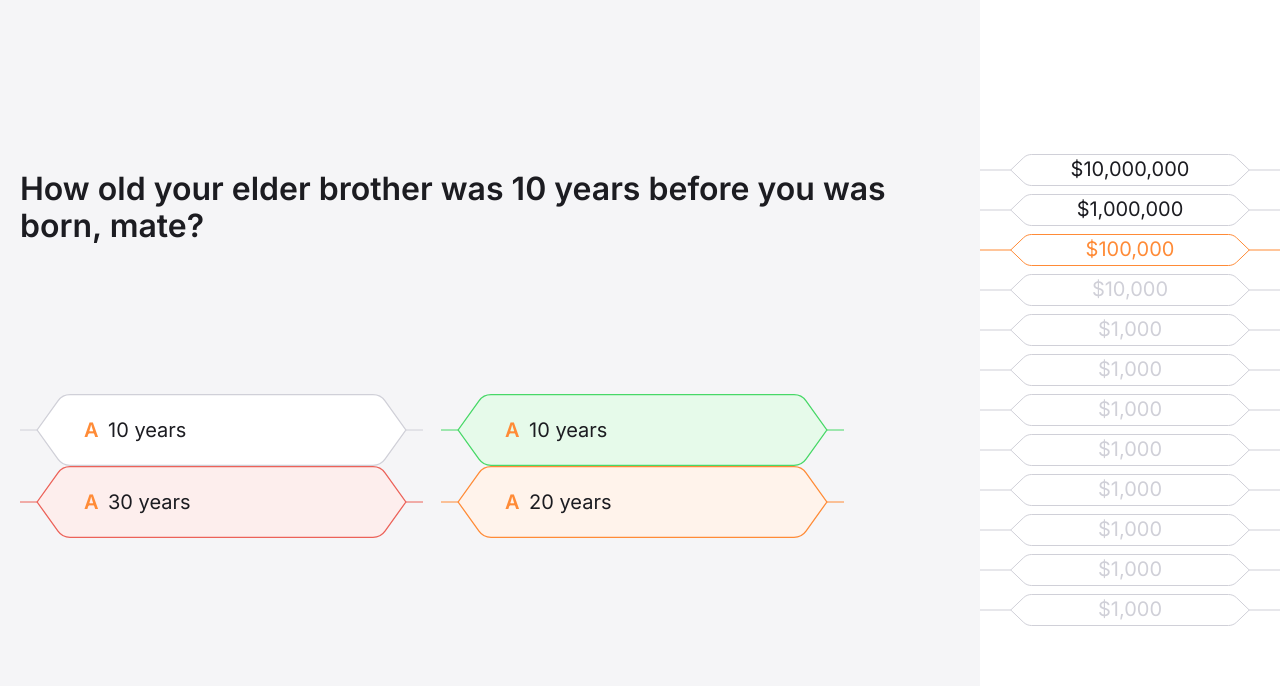
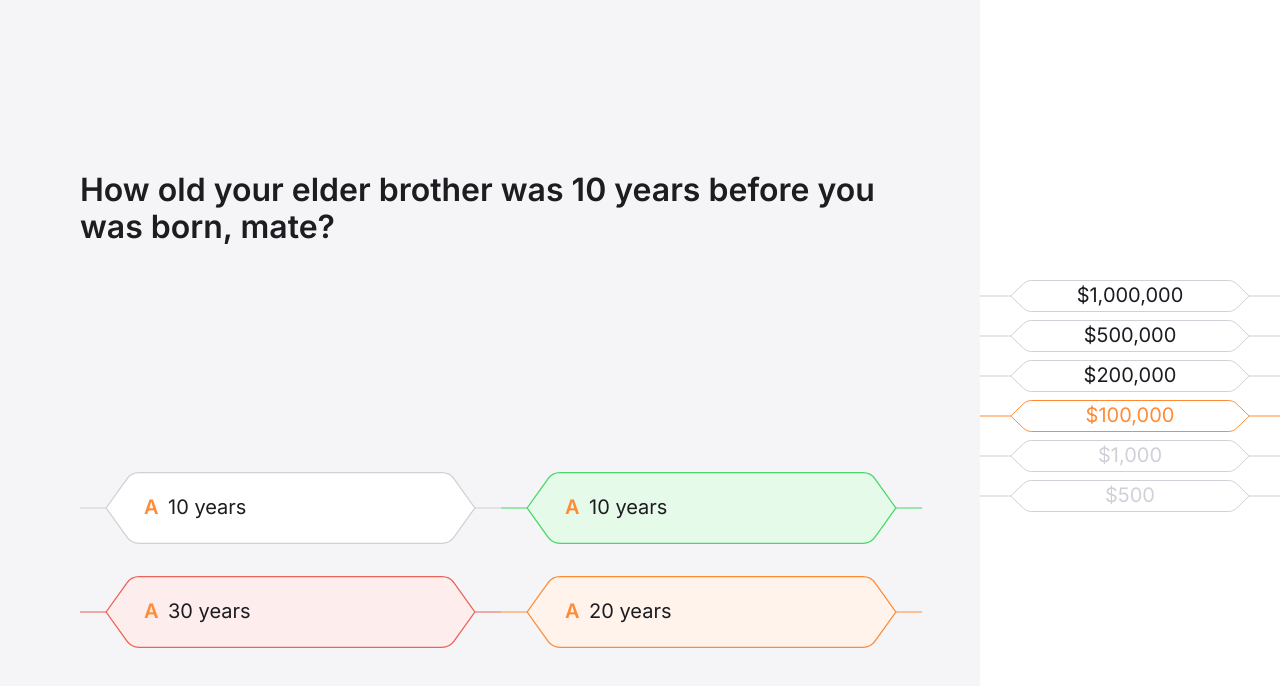
Before and after one commit to madrogalo/MillionaireGameNextJS, a Next.js app: page / in a window 1280 px wide. Both pictures are taken after a click on the button "Try again". Shown: the top 686 px of the page. Built offline with nearby package versions, Linux system fonts and the light colour scheme.

Commit message:
updated page layout

```diff
--- a/src/app/about/page.module.css
+++ /dev/null
@@ -1,168 +0,0 @@
-.page {
-  --gray-rgb: 0, 0, 0;
-  --gray-alpha-200: rgba(var(--gray-rgb), 0.08);
-  --gray-alpha-100: rgba(var(--gray-rgb), 0.05);
-
-  --button-primary-hover: #383838;
-  --button-secondary-hover: #f2f2f2;
-
-  display: grid;
-  grid-template-rows: 20px 1fr 20px;
-  align-items: center;
-  justify-items: center;
-  min-height: 100svh;
-  padding: 80px;
-  gap: 64px;
-  font-family: var(--font-geist-sans);
-}
-
-@media (prefers-color-scheme: dark) {
-  .page {
-    --gray-rgb: 255, 255, 255;
-    --gray-alpha-200: rgba(var(--gray-rgb), 0.145);
-    --gray-alpha-100: rgba(var(--gray-rgb), 0.06);
-
-    --button-primary-hover: #ccc;
-    --button-secondary-hover: #1a1a1a;
-  }
-}
-
-.main {
-  display: flex;
-  flex-direction: column;
-  gap: 32px;
-  grid-row-start: 2;
-}
-
-.main ol {
-  font-family: var(--font-geist-mono);
-  padding-left: 0;
-  margin: 0;
-  font-size: 14px;
-  line-height: 24px;
-  letter-spacing: -0.01em;
-  list-style-position: inside;
-}
-
-.main li:not(:last-of-type) {
-  margin-bottom: 8px;
-}
-
-.main code {
-  font-family: inherit;
-  background: var(--gray-alpha-100);
-  padding: 2px 4px;
-  border-radius: 4px;
-  font-weight: 600;
-}
-
-.ctas {
-  display: flex;
-  gap: 16px;
-}
-
-.ctas a {
-  appearance: none;
-  border-radius: 128px;
-  height: 48px;
-  padding: 0 20px;
-  border: none;
-  border: 1px solid transparent;
-  transition:
-    background 0.2s,
-    color 0.2s,
-    border-color 0.2s;
-  cursor: pointer;
-  display: flex;
-  align-items: center;
-  justify-content: center;
-  font-size: 16px;
-  line-height: 20px;
-  font-weight: 500;
-}
-
-a.primary {
-  background: var(--foreground);
-  color: var(--background);
-  gap: 8px;
-}
-
-a.secondary {
-  border-color: var(--gray-alpha-200);
-  min-width: 180px;
-}
-
-.footer {
-  grid-row-start: 3;
-  display: flex;
-  gap: 24px;
-}
-
-.footer a {
-  display: flex;
-  align-items: center;
-  gap: 8px;
-}
-
-.footer img {
-  flex-shrink: 0;
-}
-
-/* Enable hover only on non-touch devices */
-@media (hover: hover) and (pointer: fine) {
-  a.primary:hover {
-    background: var(--button-primary-hover);
-    border-color: transparent;
-  }
-
-  a.secondary:hover {
-    background: var(--button-secondary-hover);
-    border-color: transparent;
-  }
-
-  .footer a:hover {
-    text-decoration: underline;
-    text-underline-offset: 4px;
-  }
-}
-
-@media (max-width: 600px) {
-  .page {
-    padding: 32px;
-    padding-bottom: 80px;
-  }
-
-  .main {
-    align-items: center;
-  }
-
-  .main ol {
-    text-align: center;
-  }
-
-  .ctas {
-    flex-direction: column;
-  }
-
-  .ctas a {
-    font-size: 14px;
-    height: 40px;
-    padding: 0 16px;
-  }
-
-  a.secondary {
-    min-width: auto;
-  }
-
-  .footer {
-    flex-wrap: wrap;
-    align-items: center;
-    justify-content: center;
-  }
-}
-
-@media (prefers-color-scheme: dark) {
-  .logo {
-    filter: invert();
-  }
-}
--- a/src/app/page.module.css
+++ b/src/app/page.module.css
@@ -1,168 +1,41 @@
-.page {
-  --gray-rgb: 0, 0, 0;
-  --gray-alpha-200: rgba(var(--gray-rgb), 0.08);
-  --gray-alpha-100: rgba(var(--gray-rgb), 0.05);
-
-  --button-primary-hover: #383838;
-  --button-secondary-hover: #f2f2f2;
-
-  display: grid;
-  grid-template-rows: 20px 1fr 20px;
-  align-items: center;
-  justify-items: center;
-  min-height: 100svh;
-  padding: 80px;
-  gap: 64px;
-  font-family: var(--font-geist-sans);
+.questionArea {
+  height: calc(52vh - 16px);
+  display: flex;
+  flex-direction: column;
+  justify-content: center;
+  padding: 0 16px;
 }
 
-@media (prefers-color-scheme: dark) {
-  .page {
-    --gray-rgb: 255, 255, 255;
-    --gray-alpha-200: rgba(var(--gray-rgb), 0.145);
-    --gray-alpha-100: rgba(var(--gray-rgb), 0.06);
 
-    --button-primary-hover: #ccc;
-    --button-secondary-hover: #1a1a1a;
-  }
+.answerSection {
+  height: calc(48vh - 16px);
+  display: flex;
+  flex-direction: column;
+  align-items: center;
 }
 
-.main {
-  display: flex;
-  flex-direction: column;
-  gap: 32px;
-  grid-row-start: 2;
-}
-
-.main ol {
-  font-family: var(--font-geist-mono);
-  padding-left: 0;
-  margin: 0;
-  font-size: 14px;
-  line-height: 24px;
-  letter-spacing: -0.01em;
-  list-style-position: inside;
-}
-
-.main li:not(:last-of-type) {
+.answerItem {
   margin-bottom: 8px;
 }
 
-.main code {
-  font-family: inherit;
-  background: var(--gray-alpha-100);
-  padding: 2px 4px;
-  border-radius: 4px;
-  font-weight: 600;
-}
 
-.ctas {
-  display: flex;
-  gap: 16px;
-}
-
-.ctas a {
-  appearance: none;
-  border-radius: 128px;
-  height: 48px;
-  padding: 0 20px;
-  border: none;
-  border: 1px solid transparent;
-  transition:
-    background 0.2s,
-    color 0.2s,
-    border-color 0.2s;
-  cursor: pointer;
-  display: flex;
-  align-items: center;
-  justify-content: center;
-  font-size: 16px;
-  line-height: 20px;
-  font-weight: 500;
-}
-
-a.primary {
-  background: var(--foreground);
-  color: var(--background);
-  gap: 8px;
-}
-
-a.secondary {
-  border-color: var(--gray-alpha-200);
-  min-width: 180px;
-}
-
-.footer {
-  grid-row-start: 3;
-  display: flex;
-  gap: 24px;
-}
-
-.footer a {
-  display: flex;
-  align-items: center;
-  gap: 8px;
-}
-
-.footer img {
-  flex-shrink: 0;
-}
-
-/* Enable hover only on non-touch devices */
-@media (hover: hover) and (pointer: fine) {
-  a.primary:hover {
-    background: var(--button-primary-hover);
-    border-color: transparent;
+@media (min-width: 768px) {
+  .questionArea {
+    height: calc(52vh - 32px);
+    padding: 0 80px;
   }
 
-  a.secondary:hover {
-    background: var(--button-secondary-hover);
-    border-color: transparent;
+  .answerSection {
+    height: calc(48vh - 32px);
+    width: 968px;
+    padding-left: 80px;
+    display: flex;
+    flex-direction: row;
+    flex-wrap: wrap;
+    align-content: center;
   }
 
-  .footer a:hover {
-    text-decoration: underline;
-    text-underline-offset: 4px;
+  .answerItem {
+    margin-bottom: 32px;
   }
 }
-
-@media (max-width: 600px) {
-  .page {
-    padding: 32px;
-    padding-bottom: 80px;
-  }
-
-  .main {
-    align-items: center;
-  }
-
-  .main ol {
-    text-align: center;
-  }
-
-  .ctas {
-    flex-direction: column;
-  }
-
-  .ctas a {
-    font-size: 14px;
-    height: 40px;
-    padding: 0 16px;
-  }
-
-  a.secondary {
-    min-width: auto;
-  }
-
-  .footer {
-    flex-wrap: wrap;
-    align-items: center;
-    justify-content: center;
-  }
-}
-
-@media (prefers-color-scheme: dark) {
-  .logo {
-    filter: invert();
-  }
-}
--- a/src/app/page.tsx
+++ b/src/app/page.tsx
@@ -5,10 +5,12 @@ import { AnswerOption } from "@/components/AnswerOption";
 import { GameLayout } from "@/components/GameLayout";
 import { QuestionBox } from "@/components/QuestionBox/QuestionBox";
 
+import styles from "./page.module.css";
+
 export default function Home() {
   return (
     <GameLayout>
-      <div style={{ marginTop: 150 }}>
+      <div className={styles.questionArea}>
         <QuestionBox
           question={
             "How old your elder brother was 10 years before you was born, mate?"
@@ -16,18 +18,19 @@ export default function Home() {
         />
       </div>
 
-      <div
-        style={{
-          marginTop: 150,
-
-          display: "flex",
-          flexWrap: "wrap",
-        }}
-      >
-        <AnswerOption state="inactive" text={"10 years"} label="A" />
-        <AnswerOption state="correct" text={"10 years"} label="A" />
-        <AnswerOption state="wrong" text={"30 years"} label="A" />
-        <AnswerOption state="selected" text={"20 years"} label="A" />
+      <div className={styles.answerSection}>
+        <div className={styles.answerItem}>
+          <AnswerOption state="inactive" text={"10 years"} label="A" />
+        </div>
+        <div className={styles.answerItem}>
+          <AnswerOption state="correct" text={"10 years"} label="A" />
+        </div>
+        <div className={styles.answerItem}>
+          <AnswerOption state="wrong" text={"30 years"} label="A" />
+        </div>
+        <div className={styles.answerItem}>
+          <AnswerOption state="selected" text={"20 years"} label="A" />
+        </div>
       </div>
     </GameLayout>
   );
--- a/src/components/AnswerOption/AnswerOption.module.css
+++ b/src/components/AnswerOption/AnswerOption.module.css
@@ -4,24 +4,17 @@
   align-items: center;
   width: 320px;
   height: 56px;
+  transition: 0.5s;
 }
 
 .svgWrapper:hover .svgStroke {
   stroke: var(--Orange-100);
+  transition: 0.5s;
 }
-
-.svgLineRight {
-  margin-left: -2px;
-}
-
-.svgLineLeft {
-  margin-right: -2px;
-}
-
 
 .label {
   position: absolute;
-  left: 64px;
+  left: 40px;
   color: var(--Orange-100);
   font-size: 14px;
   font-weight: 600;
@@ -31,7 +24,7 @@
 
 .text {
   position: absolute;
-  left: 83px;
+  left: 60px;
   color: var(--Black-100);
   font-size: 14px;
   font-style: normal;
@@ -65,22 +58,48 @@
   fill: var(--Red-5);
 }
 
+.svgWrapper::before {
+  content: "";
+  position: absolute;
+  top: 50%;
+  left: 0;
+  right: 0;
+  transform: translateY(-50%);
+  height: 1px;
+  background-color: var(--Black-40);
+  z-index: -1;
+}
+
+.svgWrapper.inactive::before {
+  background-color: var(--Black-40);
+}
+
+.svgWrapper.wrong::before {
+  background-color: var(--Red-100);
+}
+
+.svgWrapper.selected::before {
+  background-color: var(--Orange-100);
+}
+
+.svgWrapper.correct::before {
+  background-color: var(--Green-100);
+}
+
+.svgWrapper:hover::before {
+  background-color: var(--Orange-100);
+  transition: 0.5s;
+}
+
 @media (min-width: 768px) {
   .svgWrapper {
     width: 421px;
     height: 72px;
   }
 
-  .svgLineRight {
-    margin-left: -26px;
-  }
-
-  .svgLineLeft {
-    margin-right: -26px;
-  }
-
   .label {
     font-size: 20px;
+    left: 64px;
   }
 
   .text {
--- a/src/components/AnswerOption/AnswerOption.tsx
+++ b/src/components/AnswerOption/AnswerOption.tsx
@@ -13,24 +13,9 @@ export const AnswerOption: React.FC<AnswerOptionProps> = ({
   state = "inactive",
 }) => {
   return (
-    <div className={styles.svgWrapper}>
+    <div className={`${styles.svgWrapper} ${styles[state]}`}>
       <div className={styles.label}>{label}</div>
       <div className={styles.text}>{text}</div>
-
-      <svg
-        xmlns="http://www.w3.org/2000/svg"
-        width="17"
-        height="2"
-        viewBox="0 0 17 2"
-        fill="none"
-        className={styles.svgLineLeft}
-      >
-        <path
-          d="M0 1L17 1"
-          stroke="#D0D0D8"
-          className={`${styles.svgStroke} ${styles[state]}`}
-        />
-      </svg>
       <svg
         xmlns="http://www.w3.org/2000/svg"
         width="inherit"
@@ -45,20 +30,6 @@ export const AnswerOption: React.FC<AnswerOptionProps> = ({
           className={`${styles.svgStroke} ${styles[state]}`}
         />
       </svg>
-      <svg
-        xmlns="http://www.w3.org/2000/svg"
-        width="17"
-        height="2"
-        viewBox="0 0 17 2"
-        fill="none"
-        className={styles.svgLineRight}
-      >
-        <path
-          d="M0 1L17 1"
-          stroke="#D0D0D8"
-          className={`${styles.svgStroke} ${styles[state]}`}
-        />
-      </svg>
     </div>
   );
 };
--- a/src/components/GameLayout/GameLayout.module.css
+++ b/src/components/GameLayout/GameLayout.module.css
@@ -6,7 +6,7 @@
 
 .main {
   flex-grow: 1;
-  padding: 20px;
+  padding: 16px 0px;
   overflow-y: auto;
 }
 
@@ -14,9 +14,10 @@
   display: none;
   background: none;
   border: none;
-  font-size: 24px;
+  font-size: 30px;
   cursor: pointer;
   margin-bottom: 20px;
+  color: var(--Black-100);
 }
 
 @media (max-width: 767px) {
@@ -27,7 +28,7 @@
   .menuButton {
     display: block;
     position: absolute;
-    top: 10px;
-    right: 10px;
+    top: 5px;
+    right: 7px;
   }
 }
--- a/src/components/PrizeLadder/PrizeLadder.module.css
+++ b/src/components/PrizeLadder/PrizeLadder.module.css
@@ -25,7 +25,6 @@
 
   .prizeLadder svg {
     width: 240px;
-    height: 40px;
   }
 
   .prize {
--- a/src/components/Sidebar/Sidebar.module.css
+++ b/src/components/Sidebar/Sidebar.module.css
@@ -11,6 +11,17 @@
 
 .closeButton {
   display: none;
+}
+
+.sidebarContent {
+  display: flex;
+  flex-direction: column;
+  height: 100%;
+  justify-content: center;
+}
+
+.sidebarItem {
+  margin-bottom: 8px;
 }
 
 @media (min-width: 768px) {
@@ -53,9 +64,6 @@
   }
 }
 
-
-
-
 .activePrize {
   background-color: orange;
 }
--- a/src/components/Sidebar/Sidebar.tsx
+++ b/src/components/Sidebar/Sidebar.tsx
@@ -17,19 +17,26 @@ export const Sidebar: React.FC<SidebarProps> = ({ isOpen, closeSidebar }) => {
         ✕
       </button>
 
-      <div style={{ marginTop: 150, marginBottom: 150 }}>
-        <PrizeLadder prize={"$10,000,000"} />
-        <PrizeLadder prize={"$1,000,000"} />
-        <PrizeLadder prize={"$100,000"} state="active" />
-        <PrizeLadder prize={"$10,000"} state="inactive" />
-        <PrizeLadder prize={"$1,000"} state="inactive" />
-        <PrizeLadder prize={"$1,000"} state="inactive" />
-        <PrizeLadder prize={"$1,000"} state="inactive" />
-        <PrizeLadder prize={"$1,000"} state="inactive" />
-        <PrizeLadder prize={"$1,000"} state="inactive" />
-        <PrizeLadder prize={"$1,000"} state="inactive" />
-        <PrizeLadder prize={"$1,000"} state="inactive" />
-        <PrizeLadder prize={"$1,000"} state="inactive" />
+      <div className={styles.sidebarContent}>
+        <div className={styles.sidebarItem}>
+          <PrizeLadder prize={"$1,000,000"} />
+        </div>
+        <div className={styles.sidebarItem}>
+          <PrizeLadder prize={"$500,000"} />
+        </div>
+
+        <div className={styles.sidebarItem}>
+          <PrizeLadder prize={"$200,000"} />
+        </div>
+        <div className={styles.sidebarItem}>
+          <PrizeLadder prize={"$100,000"} state="active" />
+        </div>
+        <div className={styles.sidebarItem}>
+          <PrizeLadder prize={"$1,000"} state="inactive" />
+        </div>
+        <div className={styles.sidebarItem}>
+          <PrizeLadder prize={"$500"} state="inactive" />
+        </div>
       </div>
     </aside>
   );
```
Also changed, not shown: src/app/about/page.tsx (deleted, +0 -95 lines).
